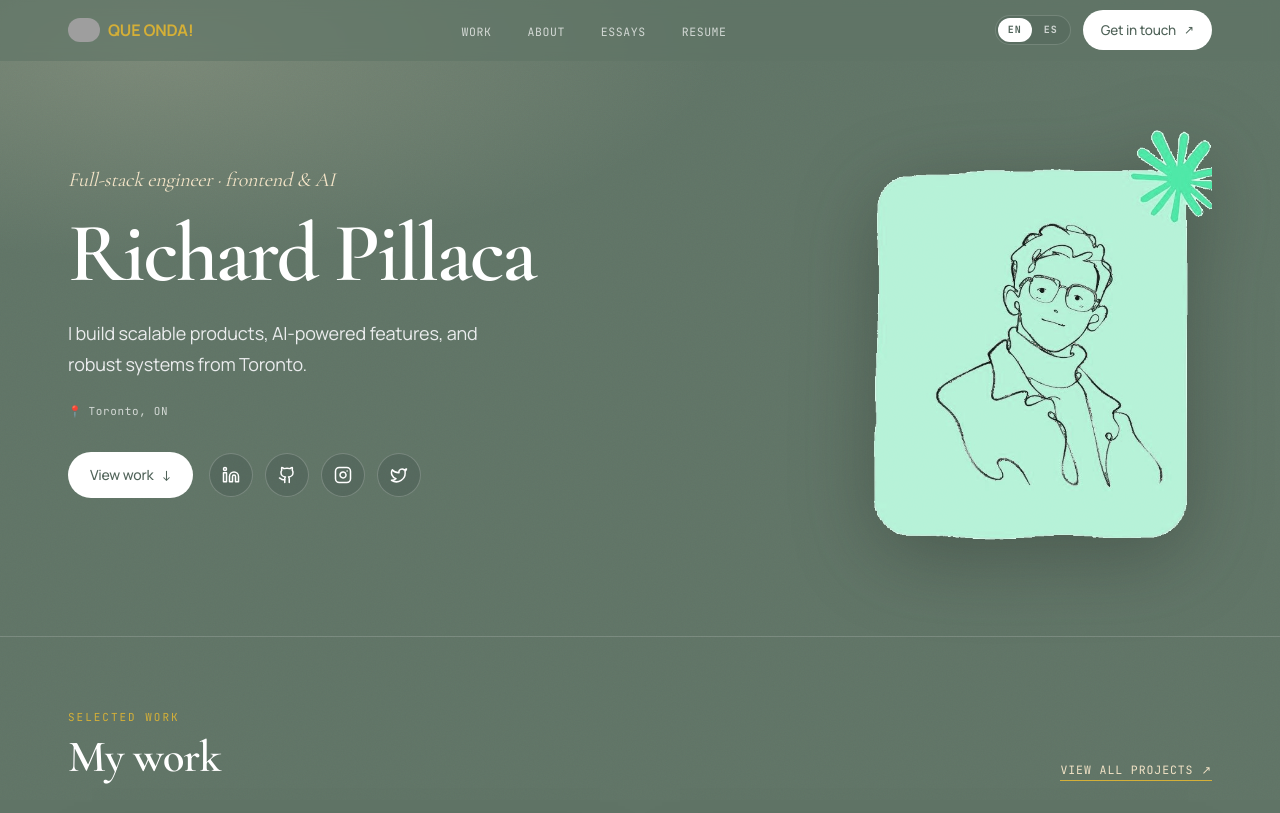
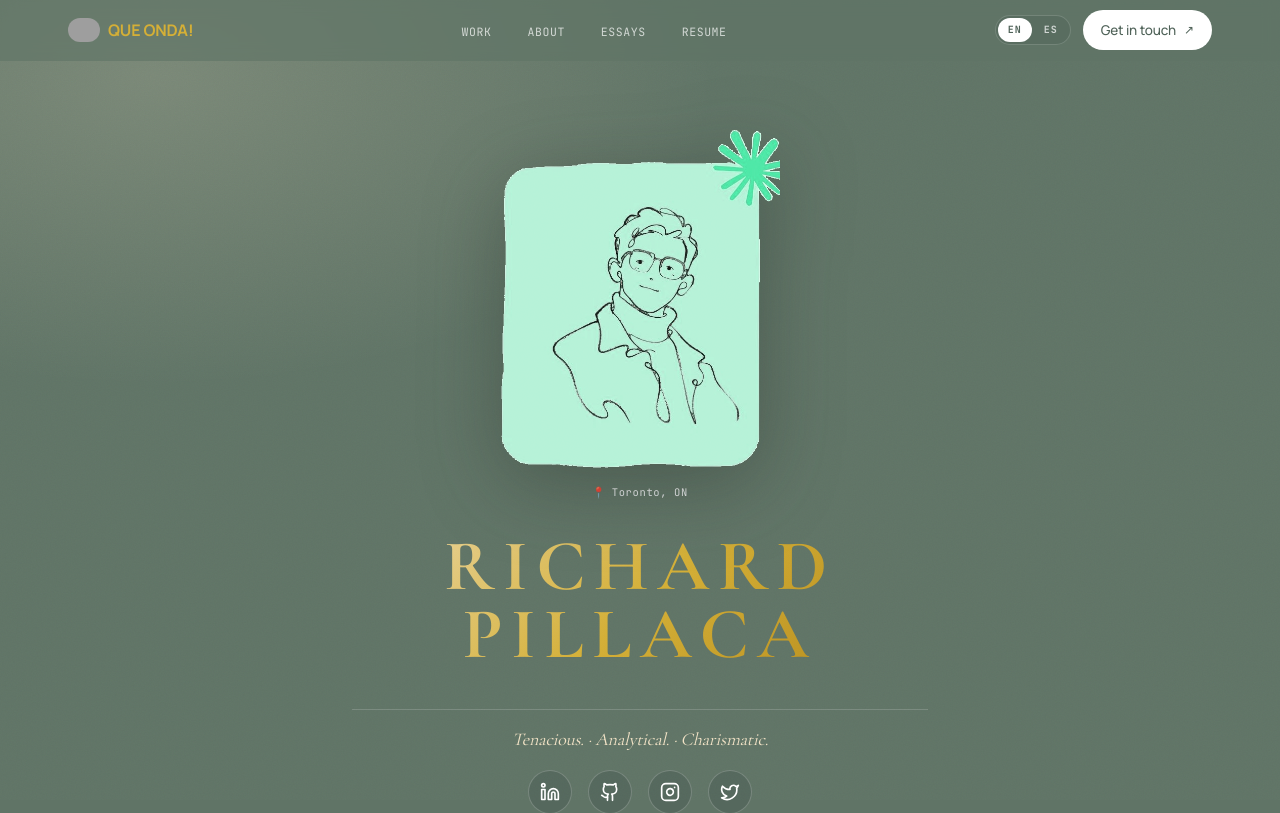
Before and after one commit to RikepilB/Portlio, a Next.js app: page /en in a window 1280 px wide. Shown: the top 813 px of the page. Built offline with nearby package versions, Linux system fonts and the light colour scheme; grey boxes are pictures that could not be loaded.

Commit message:
revert(home): restore centered foil hero from dfe0729e
Restores the pre-#30 hero: portrait on top, uppercase gold text-foil
title, and the dict.home.traits line. Spliced rather than reverting the
file so the Essays section and ProjectCard grid added in 3cf7af7d stay.

```diff
--- a/src/app/[locale]/page.tsx
+++ b/src/app/[locale]/page.tsx
@@ -54,39 +54,39 @@ export default function HomePage() {
   return (
     <>
       <section
-        className="relative overflow-x-clip pb-16 pt-24 md:pb-24 md:pt-32"
+        className="relative overflow-x-clip pb-20 pt-24 md:pb-28 md:pt-32"
         aria-label={dict.home.introAria}
       >
         <div className="side-light" aria-hidden="true" />
 
         <div className="shell relative">
-          <div className="grid items-center gap-12 lg:grid-cols-[1.15fr_0.85fr] lg:gap-16">
-            <div className="flex max-w-xl flex-col items-start gap-6">
-              <p className="m-0 font-accent text-[20px] italic leading-none tracking-[-0.01em] text-gold-bright">
-                {dict.home.kicker}
-              </p>
-              <h1 className="m-0 font-display text-[clamp(44px,7vw,84px)] font-semibold leading-[0.95] tracking-[-0.03em] text-matte">
-                Richard Pillaca
-              </h1>
-              <p className="m-0 max-w-[38ch] text-[17px] leading-[1.7] text-ink-on-felt md:text-[18px]">
-                {dict.home.lede}
-              </p>
-              <p className="m-0 flex items-center gap-[6px] font-mono text-[11px] tracking-[0.06em] text-muted">
+          <div className="mx-auto flex max-w-3xl flex-col items-center gap-8 text-center">
+            <div className="flex flex-col items-center gap-4">
+              <Image
+                src="/images/hero-portrait.png"
+                alt={dict.home.heroAlt}
+                width={554}
+                height={672}
+                className="h-auto w-full max-w-[280px] drop-shadow-[0_18px_40px_rgba(32,40,34,0.35)]"
+                priority
+              />
+              <p className="flex items-center justify-center gap-[6px] font-mono text-[10.5px] tracking-[0.06em] text-ink-on-felt">
                 <span className="text-gold" aria-hidden="true">
                   📍
                 </span>
                 {dict.home.location}
               </p>
+            </div>
 
-              <div className="mt-2 flex flex-wrap items-center gap-4">
-                <a
-                  href="#work"
-                  className="inline-flex items-center gap-2 rounded-full bg-matte px-[22px] py-[12px] text-[14px] font-medium text-felt-deep transition-all duration-200 hover:-translate-y-px hover:bg-gold"
-                >
-                  {dict.home.viewWork}
-                  <span aria-hidden="true">↓</span>
-                </a>
-                <div className="flex items-center gap-3">
+            <h1 className="m-0 font-display text-[clamp(42px,7vw,72px)] font-extrabold uppercase leading-[0.95] tracking-[0.12em] text-foil">
+              Richard Pillaca
+            </h1>
+
+            <div className="mt-2 flex w-full max-w-xl flex-col items-center gap-3 border-y border-rule py-4">
+              <span className="text-center font-accent text-[18px] font-light italic tracking-[-0.01em] text-gold-bright">
+                {dict.home.traits}
+              </span>
+              <div className="mt-1 flex items-center gap-4">
                 {socialLinks.slice(0, 4).map((link) => {
                   const Icon = iconMap[link.platform] ?? Github
                   return (
@@ -95,26 +95,14 @@ export default function HomePage() {
                       href={link.href}
                       target="_blank"
                       rel="noopener noreferrer"
-                        className="group flex h-11 w-11 items-center justify-center rounded-full border border-white/20 bg-felt-deep/60 text-matte transition-all hover:border-gold hover:bg-gold-soft hover:text-gold-bright"
+                      className="group flex h-11 w-11 items-center justify-center rounded-full border border-white/20 bg-felt-deep/60 text-matte transition-all hover:border-gold hover:bg-gold-soft hover:text-gold-bright hover:shadow-md"
                       aria-label={link.label}
                     >
-                        <Icon size={18} strokeWidth={2} className="transition-transform group-hover:scale-110" />
+                      <Icon size={20} strokeWidth={2} className="transition-transform group-hover:scale-110" />
                     </a>
                   )
                 })}
               </div>
-              </div>
-            </div>
-
-            <div className="mx-auto w-full max-w-[340px] lg:mx-0 lg:justify-self-end">
-              <Image
-                src="/images/hero-portrait.png"
-                alt={dict.home.heroAlt}
-                width={554}
-                height={672}
-                className="h-auto w-full drop-shadow-[0_18px_40px_rgba(32,40,34,0.35)]"
-                priority
-              />
             </div>
           </div>
         </div>
```
Lines whose indentation alone changed are shown as unchanged.
